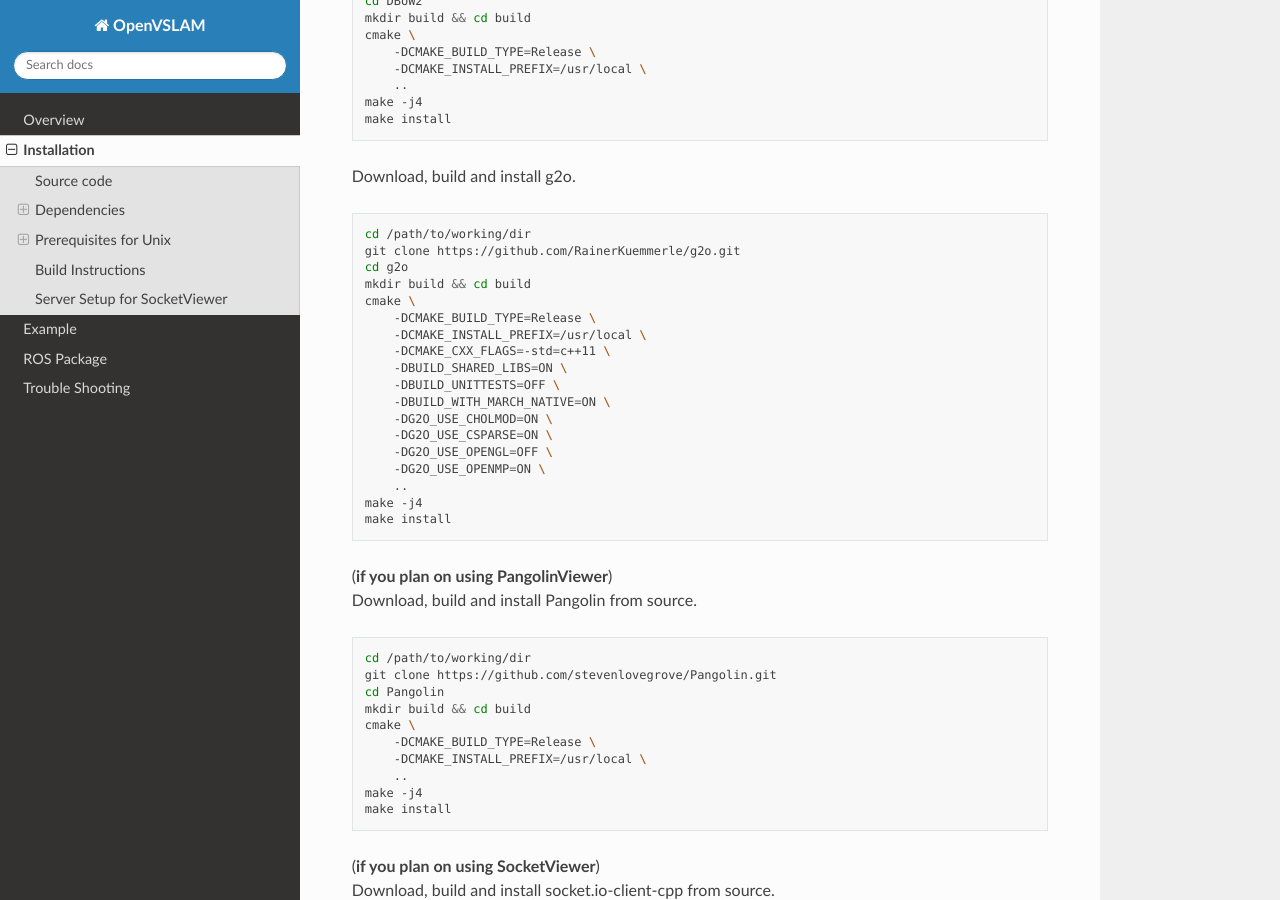
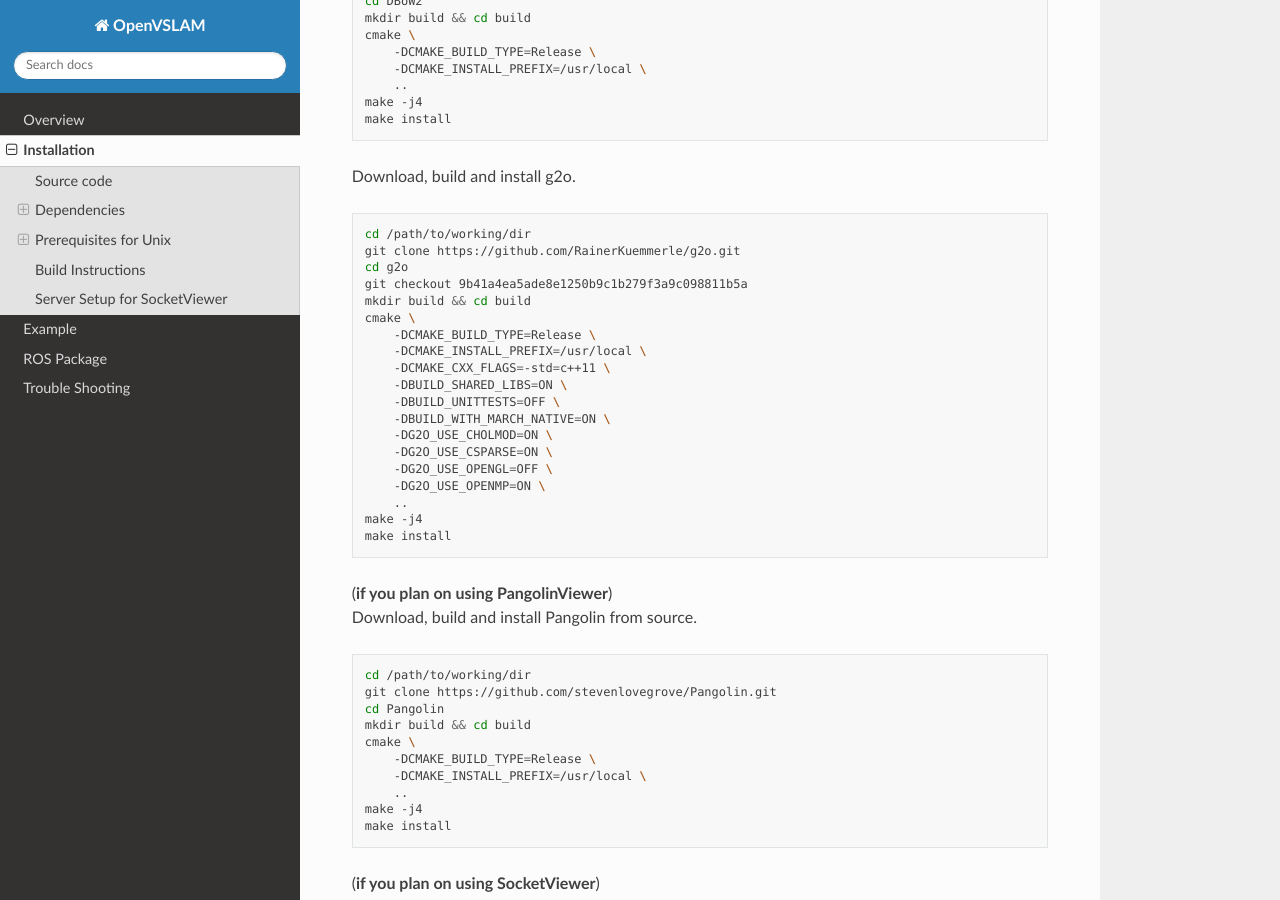
Before and after one commit to xdspacelab/openvslam, a Sphinx documentation site: the page built from docs/installation.rst, in a window 1280 px wide and 900 px high, scrolled down 4278 px. Built offline with Sphinx 7.4.7 and the Read the Docs theme 2.0.0, drawn with Linux system fonts in a browser that asks for light colours; pages that are not in the unit, such as notebooks, are missing from menus.

Commit message:
Update g2o installation procedure
Update g2o installation procedure to match recommended git commit.

```diff
--- a/docs/installation.rst
+++ b/docs/installation.rst
@@ -246,6 +246,7 @@ Download, build and install g2o.
     cd /path/to/working/dir
     git clone https://github.com/RainerKuemmerle/g2o.git
     cd g2o
+    git checkout 9b41a4ea5ade8e1250b9c1b279f3a9c098811b5a
     mkdir build && cd build
     cmake \
         -DCMAKE_BUILD_TYPE=Release \
```
